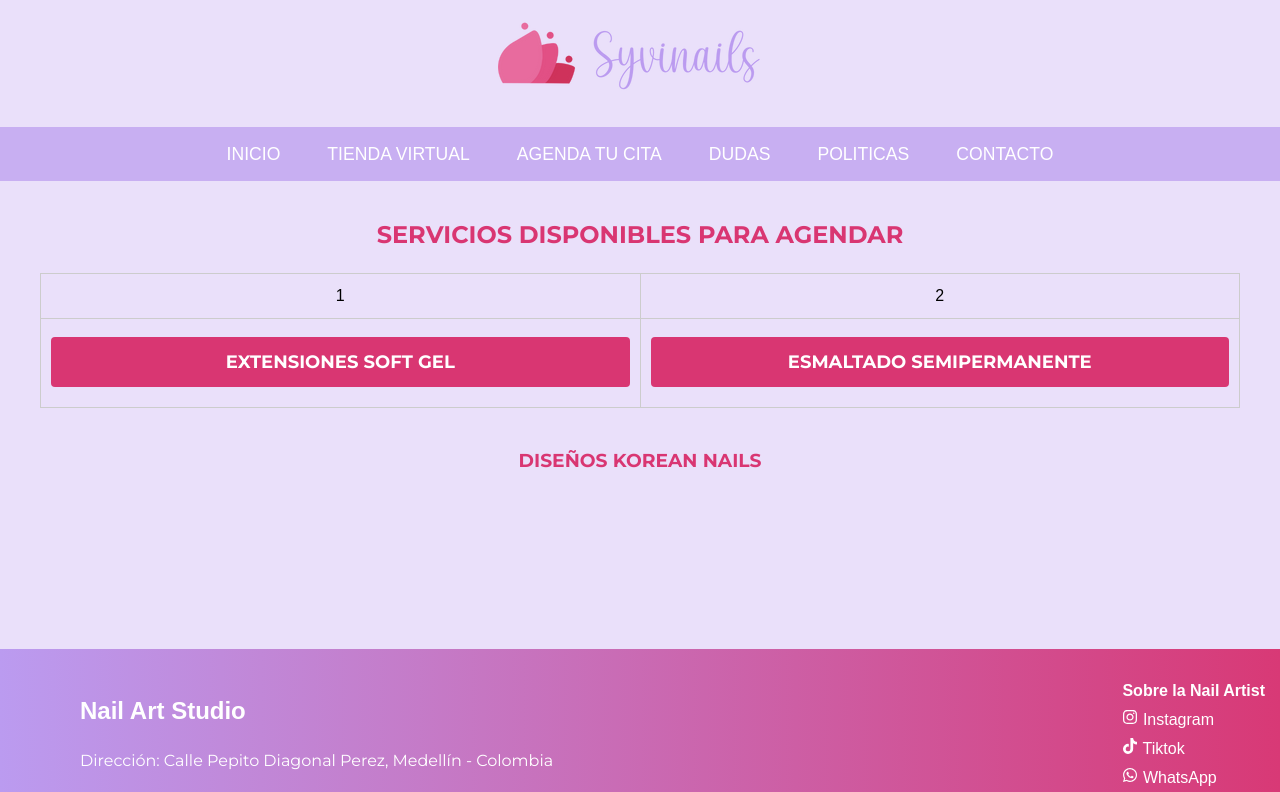
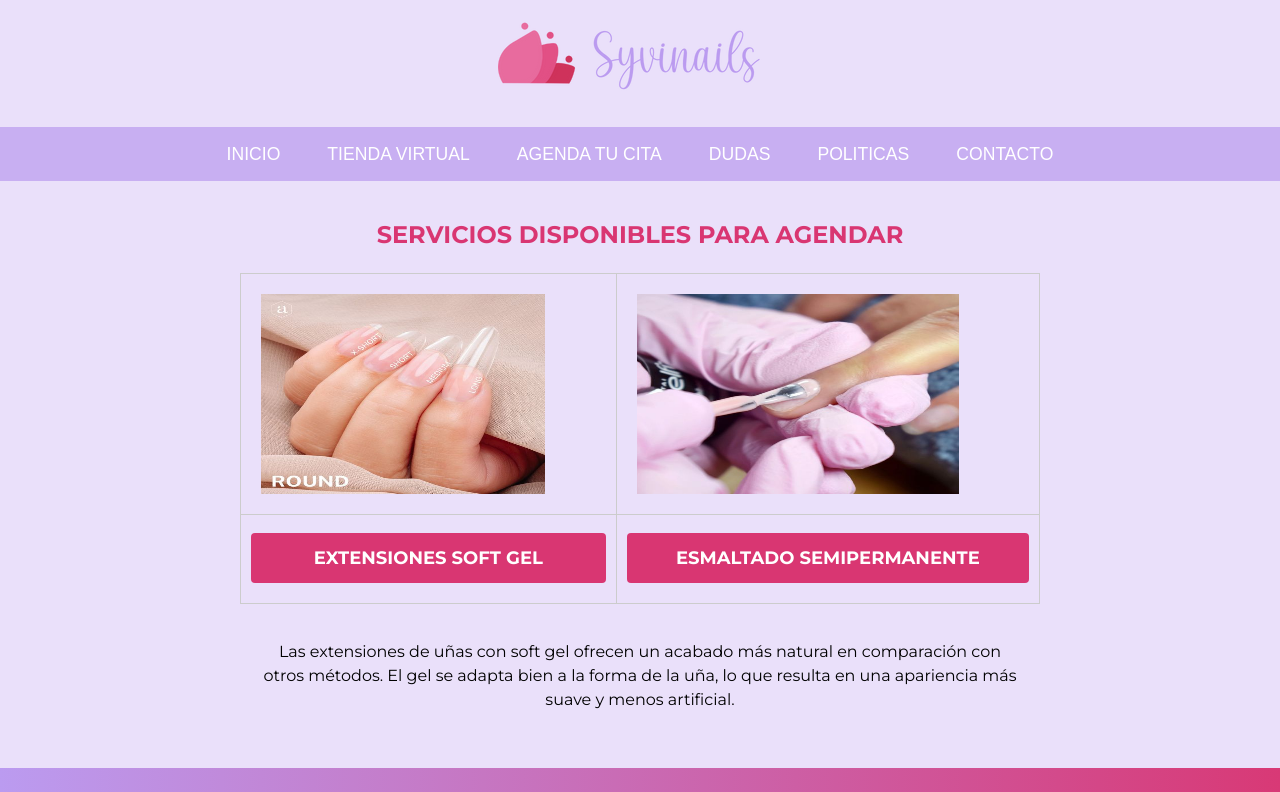
Before and after one commit to lvark/nailartwebpage, a React (Vite) app in the folder Syl01/: page /schedule in a window 1280 px wide. Shown: the top 792 px of the page. Built offline with nearby package versions, Linux system fonts and the light colour scheme.

Commit message:
servicios disponibles

```diff
--- a/Syl01/src/components/Schedule.css
+++ b/Syl01/src/components/Schedule.css
@@ -11,3 +11,15 @@
     text-align: center; /* Centra el contenido en las celdas */
 
   }
+
+  .servimagenes {
+
+    height: auto;
+    flex: 1;
+    display: flex;
+    padding: 10px;
+    width: 80%;
+    max-width: auto; /* Ancho máximo  */
+    height: 200px;
+    text-align: center;
+     }
--- a/Syl01/src/components/Schedule.jsx
+++ b/Syl01/src/components/Schedule.jsx
@@ -1,13 +1,35 @@
 import React, { useState } from 'react';
 import './Schedule.css';
-import cattienda from '../components/Categories';
+
+import esg from '../assets/extsoftgel.jpg'; // logo
+import est from '../assets/esmaltado.jpg'; // logo
 
 
 const Schedule = () => {
 
   // Definir las categorias disponibles
-  const [selectedCatt, setselectedCatt] = useState('knail');
+  const [ SelectedSer, setSelectedServ] = useState('extsoftgel');
 
+  const EXTSOFTGEL_SERV= (
+    <div>
+      <p>
+      Las extensiones de uñas con soft gel ofrecen un acabado más natural en comparación con otros métodos. El gel se adapta bien a la forma de la uña, lo que resulta en una apariencia más suave y menos artificial.
+      </p>
+    </div>
+  );
+
+  const SEMIPERMANENTE_SERV= (
+    <div>
+      <p>
+      El gel semipermanente puede durar de dos a tres semanas sin descascararse, lo que es significativamente más largo que el esmalte de uñas tradicional. Esto significa menos tiempo de mantenimiento y una apariencia impecable durante más tiempo      </p>
+    </div>
+  );
+
+  const servi = {
+    extsoftgel: EXTSOFTGEL_SERV,
+    semipermanente: SEMIPERMANENTE_SERV,
+
+  };
   return (
 
     <div className="catservicios-container">
@@ -18,16 +40,16 @@ const Schedule = () => {
         {/* Primera fila con imágenes */}
 
         <tr>
-          <td>1</td>
-          <td>2</td>
+          <td><img src={esg} alt="Salon Logo" className="servimagenes" /></td>
+          <td><img src={est} alt="Salon Logo" className="servimagenes" /></td>
 
 
         </tr>
 
         {/* Segunda fila con botones */}
         <tr>
-          <td> <button className="boton-servicios" onClick={() => setselectedCatt('extsoftgel')}> Extensiones Soft Gel</button> </td>
-          <td> <button className="boton-servicios" onClick={() => setselectedCatt('semipermanente')}>Esmaltado Semipermanente</button></td>
+          <td> <button className="boton-servicios" onClick={() => setSelectedServ('extsoftgel')}> Extensiones Soft Gel</button> </td>
+          <td> <button className="boton-servicios" onClick={() => setSelectedServ('semipermanente')}>Esmaltado Semipermanente</button></td>
 
         </tr>
       </tbody>
@@ -38,7 +60,7 @@ const Schedule = () => {
       <tbody>
       <tr>
             <div className="CATEGORIA-content">
-              <p>{cattienda[selectedCatt]}</p>
+            <p>{servi[SelectedSer]}</p>
             </div>
       </tr>
       </tbody>
--- a/Syl01/src/components/bancoimagenes.jsx
+++ b/Syl01/src/components/bancoimagenes.jsx
@@ -25,7 +25,7 @@ const inicialProductos = [
       categoria: 'knail',
     },
     {
-      id: 3, nombre: 'Nail Ice Cube', precio: 100000,
+      id: 3, nombre: 'Nail Ice Cube', precio: 80000,
       descripcion: 'Se caracteriza por su acabado cristalino, transparente o translúcido, que simula la apariencia de hielo. Este estilo tiene un look limpio, fresco y sofisticado, perfecto para mujeres que buscan una estética minimalista pero impactante.',
       imagen: 'https://i5.walmartimages.com/asr/0336c8c5-cc19-4ca0-ade7-8dea427b6159.67ceb887572ff2213aa6a8318ac3baca.jpeg?odnHeight=768&odnWidth=768&odnBg=FFFFFF',
       imagenes: [
@@ -36,7 +36,7 @@ const inicialProductos = [
       categoria: 'knail',
     },
     {
-      id: 4, nombre: 'Tintas', precio: 100000,
+      id: 4, nombre: 'Tintas', precio: 80000,
       descripcion: 'expresa tu creatividad y personalidad a través del nail art. ',
       imagen: 'https://encrypted-tbn0.gstatic.com/images?q=tbn:ANd9GcRrlwqDPVsquA10Y13tVvyHSIDEGW5TujPSMCAQ3p-i_zFgzTTa9hlnGFv8r5mYoWDCgkQ&usqp=CAU',
       imagenes: [
@@ -94,6 +94,100 @@ const inicialProductos = [
     },
 
 
+    {
+      id: 9, nombre: 'Flores', precio: 90000,
+      descripcion: '.',
+      imagen: 'https://i.pinimg.com/564x/45/46/67/454667751b16fcd8f5566f47250c06a0.jpg',
+      imagenes: [
+        'https://i.pinimg.com/564x/1d/be/25/1dbe25fd8424428ba8dc359b60867bec.jpg',
+        'https://i.pinimg.com/564x/a1/c9/a5/a1c9a5937293352c8fecb71e4f580a6c.jpg',
+        'https://i.pinimg.com/564x/dd/16/c6/dd16c6b608b9f04cddbc58852553b003.jpg'
+      ],
+      categoria: 'tresd',
+    },
+    {
+      id: 10, nombre: 'Cute', precio: 100000,
+      descripcion: '.',
+      imagen: 'https://i.pinimg.com/564x/b0/fd/89/b0fd8945c6640a92da8dc9b26d30e8e3.jpg',
+      imagenes: [
+        'https://i.pinimg.com/564x/4d/38/41/4d3841e4af722c0b2b033840c636faf7.jpg',
+        'https://i.pinimg.com/564x/d6/5a/e3/d65ae314f96d42d4d9e978742fc74943.jpg',
+        'https://i.pinimg.com/564x/68/f7/82/68f78261d8670e972f2741e2e6965b34.jpg',
+      ],
+      categoria: 'tresd',
+    },
+    {
+      id: 11, nombre: 'Charms', precio: 70000,
+      descripcion: '.',
+      imagen: 'https://i.pinimg.com/564x/e5/45/5e/e5455e085b8b77fb328bfef9367e31d7.jpg',
+      imagenes: [
+        'https://i.pinimg.com/736x/f9/ae/74/f9ae74e0422758fc3c4748b08acf7c50.jpg',
+        'https://i.pinimg.com/564x/1e/f8/e0/1ef8e0f11fa50c1f28ae1bd198eb57f4.jpg',
+        'https://i.pinimg.com/736x/91/47/12/914712ee6837a25a00b921c8cedd350a.jpg'
+      ],
+      categoria: 'tresd',
+    },
+
+    {
+      id: 12, nombre: 'Concha Nacar', precio: 100000,
+      descripcion: '.',
+      imagen: 'https://i.pinimg.com/564x/24/11/2b/24112b1fddfd63631e3b1d9a62e1aa36.jpg',
+      imagenes: [
+        'https://i.pinimg.com/564x/a7/b7/85/a7b7854cf9c3956ee3b21db98eaa10cd.jpg',
+        'https://i.pinimg.com/564x/ae/b5/a3/aeb5a3768086f301bafdb40db554d598.jpg',
+        'https://i.pinimg.com/564x/d1/f0/b4/d1f0b40fb331834cd7b2ab3add736e8b.jpg',
+      ],
+      categoria: 'tendencia',
+    },
+    {
+      id: 13, nombre: 'Paisajes', precio: 120000,
+      descripcion: '.',
+      imagen: 'https://i.pinimg.com/564x/ee/3a/50/ee3a504f1564344b2eb96ca3ac24141e.jpg',
+      imagenes: [
+        'https://i.pinimg.com/736x/ca/54/a0/ca54a0f7a74541c50a340bc08d7620b8.jpg',
+        'https://i.pinimg.com/564x/40/ee/cc/40eecc4b504c40e7e3ecba2a65049ebc.jpg',
+        'https://i.pinimg.com/736x/db/15/20/db1520c6513ccef1c258a4a7d3813e4c.jpg'
+      ],
+      categoria: 'tendencia',
+    },
+
+    {
+      id: 14, nombre: 'Aceite para cuticula', precio: 15000,
+      descripcion: '.',
+      imagen: 'https://i.pinimg.com/564x/e4/c2/f9/e4c2f9695daffa8cade6f9e8ce099584.jpg',
+      imagenes: [
+        'https://i.pinimg.com/564x/0d/a0/6e/0da06ec1143bb52f6ed89091ef034e5c.jpg',
+        'https://i.pinimg.com/564x/e7/6a/cb/e76acb9857168ef96e2431347b0e653b.jpg',
+        'https://i.pinimg.com/564x/0c/1b/17/0c1b17f49b539b1d88f8680f100a18b2.jpg',
+      ],
+      categoria: 'accesorios',
+    },
+
+    {
+      id: 15, nombre: 'Juji ito', precio: 130000,
+      descripcion: '.',
+      imagen: 'https://i.pinimg.com/564x/8a/53/65/8a536537c0109446cd9735577db21e66.jpg',
+      imagenes: [
+        'https://i.pinimg.com/564x/69/25/9b/69259b75b1ddb746da77d757c299f1d7.jpg',
+        'https://i.pinimg.com/564x/e7/6a/cb/e76acb9857168ef96e2431347b0e653b.jpg',
+        'https://i.pinimg.com/736x/4d/1f/16/4d1f160d3b22c1f58e1b77a818f3bb3c.jpg',
+      ],
+      categoria: 'anime',
+    },
+
+    {
+      id: 16, nombre: 'Varios', precio: 130000,
+      descripcion: '.',
+      imagen: 'https://i.pinimg.com/564x/bc/dc/4b/bcdc4b46510f0c3331ed165e0647b788.jpg',
+      imagenes: [
+        'https://i.pinimg.com/564x/e5/18/dd/e518ddd8f525763ca07c964c2eb3d703.jpg',
+        'https://i.pinimg.com/564x/38/73/7f/38737fda673eb26cf52b576bfefbe1d7.jpg',
+        'https://i.pinimg.com/564x/d0/29/b7/d029b7dcfc654480cad1c9492fb68073.jpg',
+      ],
+      categoria: 'anime',
+    },
+
+
 
 
 
--- a/Syl01/src/index.css
+++ b/Syl01/src/index.css
@@ -518,7 +518,7 @@ h1 {
 }
 
 .catservicios-table {
-  width: 1200px; /* Ajusta esto según el ancho que desees */
+  width: 800px; /* Ajusta esto según el ancho que desees */
   margin: 0 auto; /* Centra la tabla */
   border-collapse: collapse; /* Para que las celdas compartan bordes */
 
```
Also changed, not shown: Syl01/src/assets/esmaltado.jpg (added), Syl01/src/assets/extsoftgel.jpg (added).
